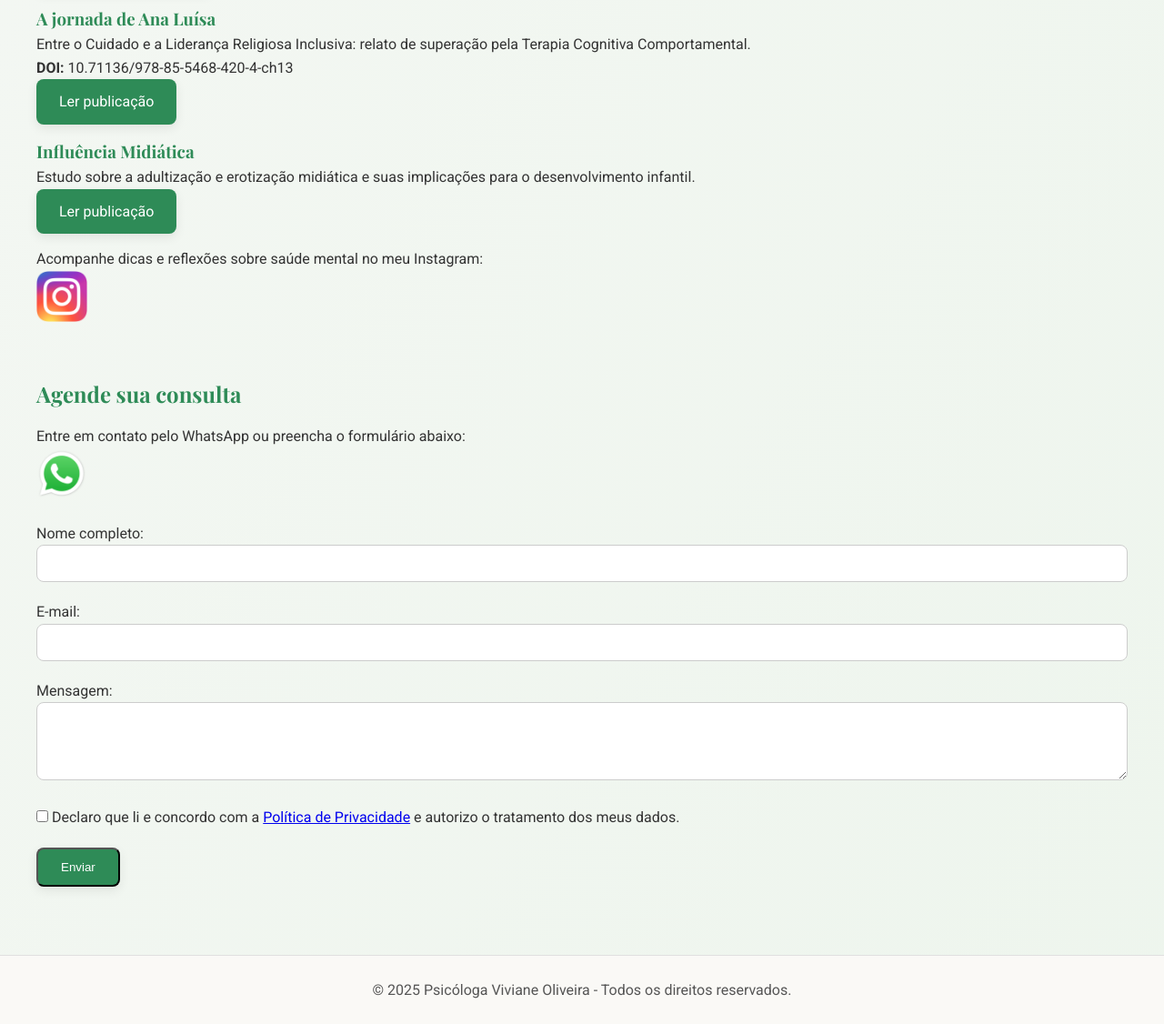
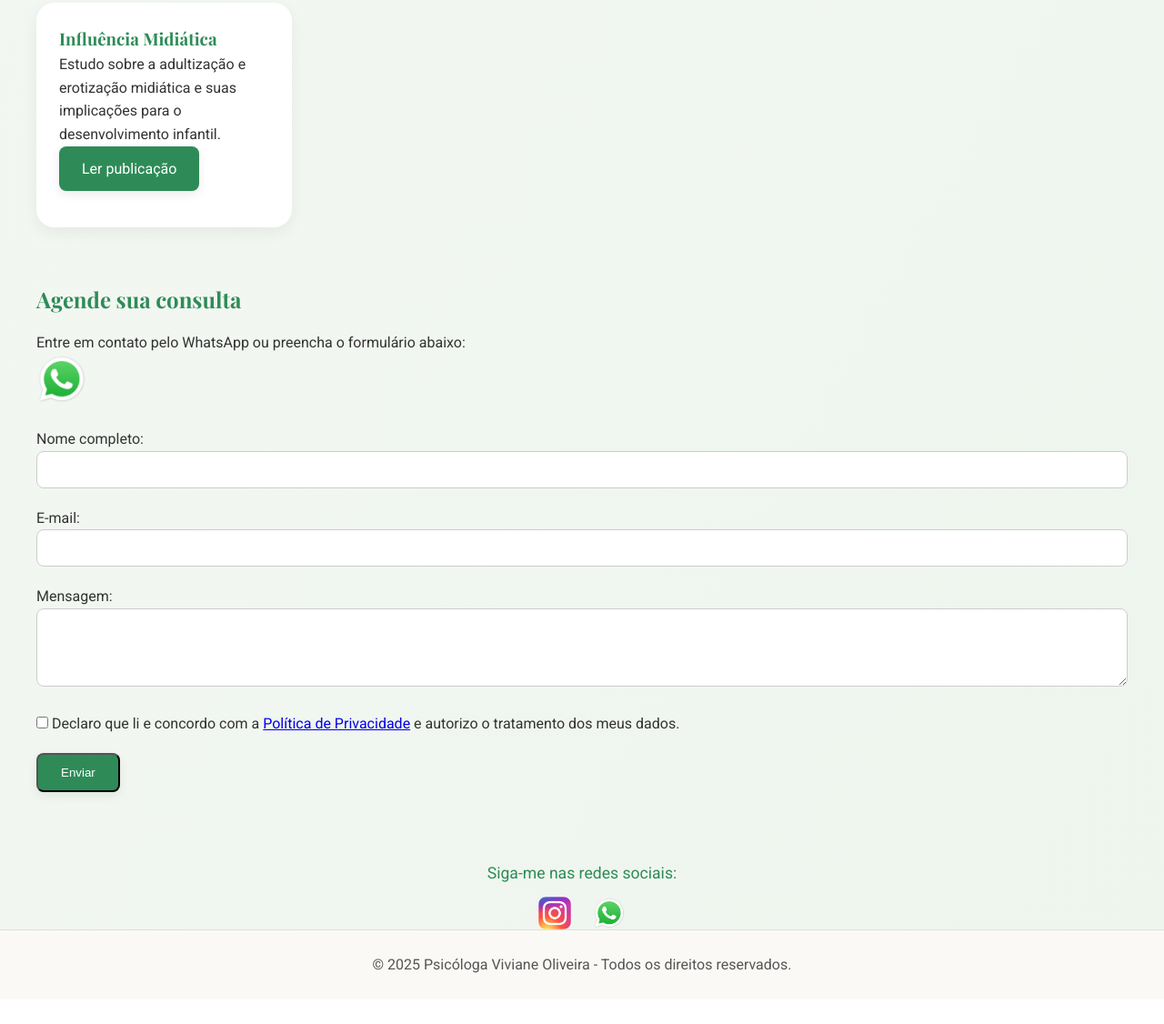
Before and after one commit to vivianeoliveirapsi/vivianeOliveiraPsi, a plain HTML site: page index.html in a window 1280 px wide. Shown: the part 1969-3095 px from the top of the page at 91% size. After the commit the page ends 3068 px from the top, so only its background shows below. Drawn offline with nearby package versions, Linux system fonts and the light colour scheme.

Commit message:
Add files via upload

```diff
--- a/index.html
+++ b/index.html
@@ -76,31 +76,31 @@
   <section id="conteudos" class="scroll-animate">
     <h2>Conteúdos</h2>
 
-    <div class="conteudos-container">
+    <div class="servicos-container">
 
       <!-- Exercício A.C.A.L.ME.-S.E -->
-      <div class="conteudo-card">
+      <div class="servico-card">
         <h3 class="titulo-conteudo">Exercício A.C.A.L.ME.-S.E</h3>
         <p>Estratégia prática de enfrentamento para momentos de ansiedade, estresse ou crise emocional.</p>
         <a class="botao" onclick="abrirModal('modal-acalme')">Abrir Exercício</a>
       </div>
 
       <!-- RDPD -->
-      <div class="conteudo-card">
+      <div class="servico-card">
         <h3 class="titulo-conteudo">Planilha de Registro de Pensamentos Disfuncionais (RDPD)</h3>
         <p>Ferramenta baseada no modelo ABC de Albert Ellis, que ajuda a identificar e reestruturar pensamentos automáticos disfuncionais.</p>
         <a class="botao" onclick="abrirModal('modal-rdpd')">Abrir RDPD</a>
       </div>
 
       <!-- Roda da Vida -->
-      <div class="conteudo-card">
+      <div class="servico-card">
         <h3 class="titulo-conteudo">Roda da Vida</h3>
         <p>Ferramenta de autoconhecimento para avaliar o equilíbrio entre diferentes áreas da vida e promover escolhas mais conscientes.</p>
         <a href="https://spiffy-pixie-a74a57.netlify.app/" target="_blank" class="botao">Baixar Roda da Vida</a>
       </div>
 
       <!-- Publicação 1 -->
-      <div class="conteudo-card">
+      <div class="servico-card">
         <h3 class="titulo-conteudo">A jornada de Ana Luísa</h3>
         <p>Entre o Cuidado e a Liderança Religiosa Inclusiva: relato de superação pela Terapia Cognitiva Comportamental.<br>
         <strong>DOI:</strong> 10.71136/978-85-5468-420-4-ch13</p>
@@ -108,16 +108,13 @@
       </div>
 
       <!-- Publicação 2 -->
-      <div class="conteudo-card">
+      <div class="servico-card">
         <h3 class="titulo-conteudo">Influência Midiática</h3>
         <p>Estudo sobre a adultização e erotização midiática e suas implicações para o desenvolvimento infantil.</p>
         <a href="https://uniateneu.edu.br/wp-content/uploads/2023/12/INFLUENCIA-MIDIATICA-NA-ADULTIZACAO-E-EROTIZACAO-1.pdf" target="_blank" class="botao">Ler publicação</a>
       </div>
 
     </div>
-
-    <p>Acompanhe dicas e reflexões sobre saúde mental no meu Instagram:</p>
-    <a href="https://instagram.com/vivianeoliveirapsic" target="_blank" class="logo"><img src="imagens/instagram.png" alt="@vivianeoliveirapsic"></a>
   </section>
 
   <!-- CONTATO -->
@@ -151,9 +148,22 @@
       <button type="submit" class="botao">Enviar</button>
     </form>
   </section>
+
+  <div class="social-section">
+  <p>Siga-me nas redes sociais:</p>
+  <div class="social-logos">
+    <a href="https://instagram.com/vivianeoliveirapsic" target="_blank" class="logo">
+      <img src="imagens/instagram.png" alt="@vivianeoliveirapsic">
+    </a>
+    <a href="https://wa.me/5599746197" target="_blank" class="logo">
+      <img src="imagens/zapzap.png" alt="Agendar pelo WhatsApp">
+    </a>
+  </div>
+</div>
 </main>
 
 <footer>
+
   <p>&copy; 2025 Psicóloga Viviane Oliveira - Todos os direitos reservados.</p>
 </footer>
 
@@ -192,6 +202,7 @@
   </div>
 </div>
 
+
 <script src="script.js"></script>
 <script>
 window.addEventListener('load', function() {
--- a/style.css
+++ b/style.css
@@ -96,7 +96,23 @@ section.active, section.scroll-animate.visible { opacity:1; transform:translateY
 
 /* SERVIÇOS */
 .servicos-container { display:grid; grid-template-columns:repeat(auto-fit,minmax(280px,1fr)); gap:25px; }
-.servico-card { padding:25px; background:#fff; border-radius:20px; box-shadow:0 6px 18px rgba(0,0,0,0.06); transition:0.4s; }
+.servico-card {
+  display: flex;
+  flex-direction: column;
+  justify-content: flex-start;
+  height: 100%;
+  padding:25px;
+  background:#fff;
+  border-radius:20px;
+  box-shadow:0 6px 18px rgba(0,0,0,0.06);
+  transition:0.4s;
+}
+
+.servico-card .botao {
+  margin-top: auto;
+  align-self: flex-start; /* ou center, se quiser centralizar */
+}
+
 .servico-card:hover { transform:translateY(-5px) scale(1.02); box-shadow:0 12px 28px rgba(0,0,0,0.14); }
 .servico-card.destaque { background:#e6f2e6; }
 
@@ -149,7 +165,41 @@ header:not(.scrolled) nav ul li a::after {
   background: #2e8b57;
 }
 
-/* ...existing code... */
+.social-section {
+  display: flex;
+  flex-direction: column;
+  align-items: center;
+  margin: 32px 0 0 0;
+}
+
+.social-section p {
+  margin-bottom: 12px;
+  font-size: 1.1em;
+  color: #2e8b57;
+  text-align: center;
+}
+
+.social-logos {
+  display: flex;
+  gap: 24px;
+  justify-content: center;
+}
+
+.social-logos .logo img {
+  width: 36px;
+  height: 36px;
+  border: none !important;
+  background: none !important;
+  box-shadow: none !important;
+  margin: 0;
+  padding: 0;
+  object-fit: contain;
+  transition: transform 0.2s;
+}
+
+.social-logos .logo img:hover {
+  transform: scale(1.12);
+}
 
 /* RESPONSIVO */
 @media(max-width:1024px){
```
